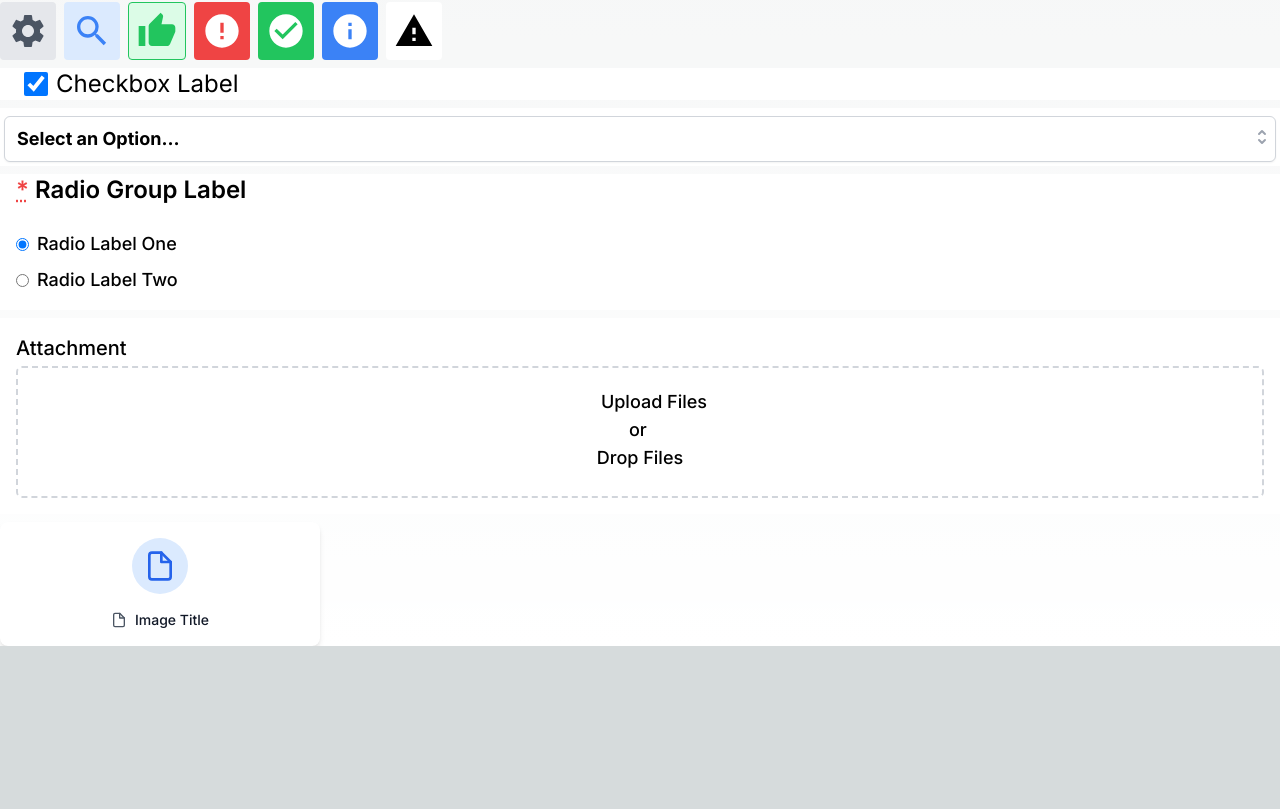
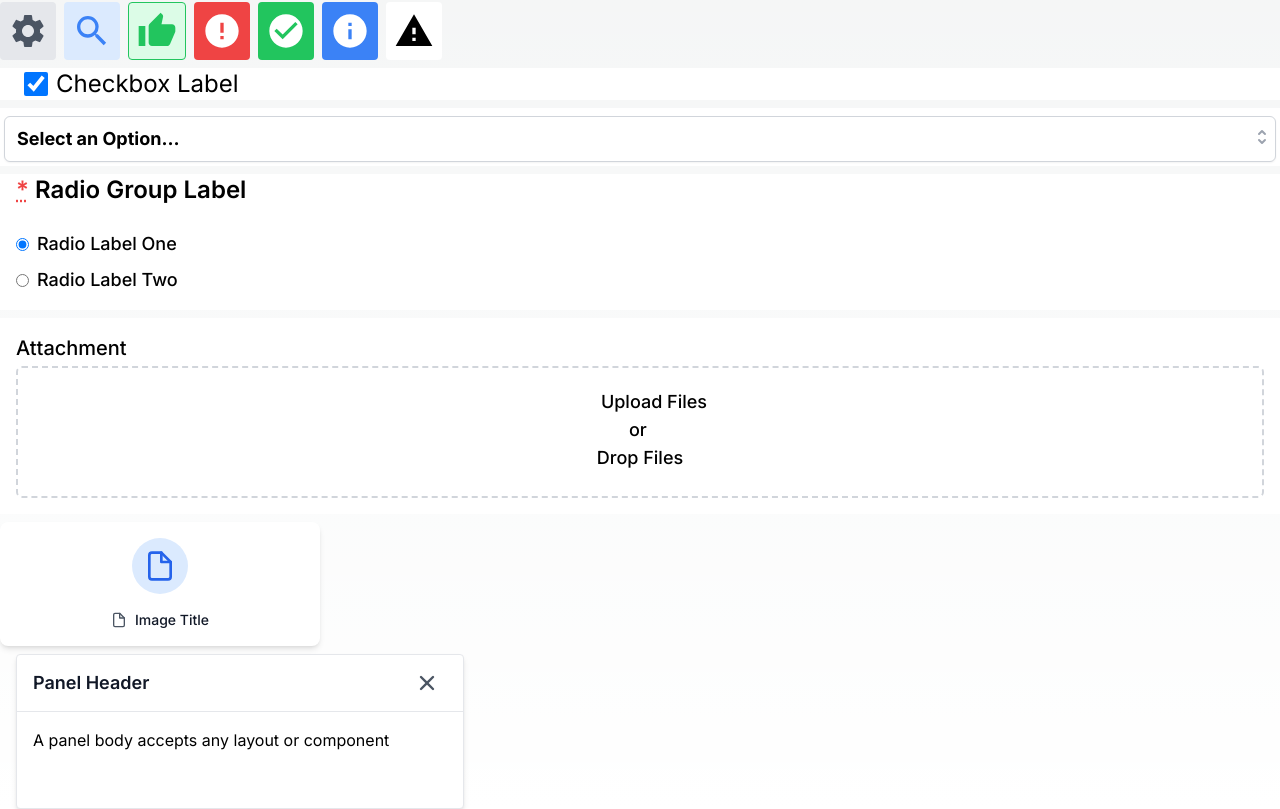
Before and after one commit to hamzaq453/AxiQDesignSystem, a Next.js app: page / in a window 1280 px wide. Shown: the part 2472-3281 px from the top of the page. Before the commit the page ends 3118 px from the top, so only its background shows below. Built offline with nearby package versions, Linux system fonts and the light colour scheme.

Commit message:
PanelHeader Added

```diff
--- /dev/null
+++ b/src/app/components/PanelHeader.tsx
@@ -0,0 +1,25 @@
+import React from 'react'
+
+function PanelHeader() {
+  return (
+    <div>
+        <div className="flex flex-col max-w-md w-full border ml-4 rounded bg-white shadow-md">
+  <div className="px-4 py-2 flex justify-between items-center border-b">
+    <h2 className="text-lg font-semibold text-gray-900" title="Panel Header">Panel Header</h2>
+    <div className="flex items-center">
+      <button className="p-2 rounded hover:bg-gray-200 focus:outline-none" title="Collapse Panel Header">
+        <svg className="w-6 h-6 text-gray-600" xmlns="http://www.w3.org/2000/svg" viewBox="0 0 20 20" fill="currentColor" aria-hidden="true">
+          <path fillRule="evenodd" d="M4.293 4.293a1 1 0 011.414 0L10 8.586l4.293-4.293a1 1 0 111.414 1.414L11.414 10l4.293 4.293a1 1 0 01-1.414 1.414L10 11.414l-4.293 4.293a1 1 0 01-1.414-1.414L8.586 10 4.293 5.707a1 1 0 010-1.414z" clipRule="evenodd" />
+        </svg>
+        <span className="sr-only">Collapse Panel Header</span>
+      </button>
+    </div>
+  </div>
+  <div className="px-4 py-4 text-black mb-10 ">A panel body accepts any layout or component</div>
+</div>
+
+    </div>
+  )
+}
+
+export default PanelHeader
--- a/src/app/page.tsx
+++ b/src/app/page.tsx
@@ -18,6 +18,7 @@ import ComboBox from "./components/ComboBox";
 import RadioGroup from "./components/RadioGroup";
 import FileSelector from "./components/FileSelector";
 import Files from "./components/Files";
+import PanelHeader from "./components/PanelHeader";
 
 export default function Home() {
   return (
@@ -41,6 +42,7 @@ export default function Home() {
       <RadioGroup/>
       <FileSelector/>
       <Files/>
+      <PanelHeader/>
       {/* <Modals/> */}
 
 
```
